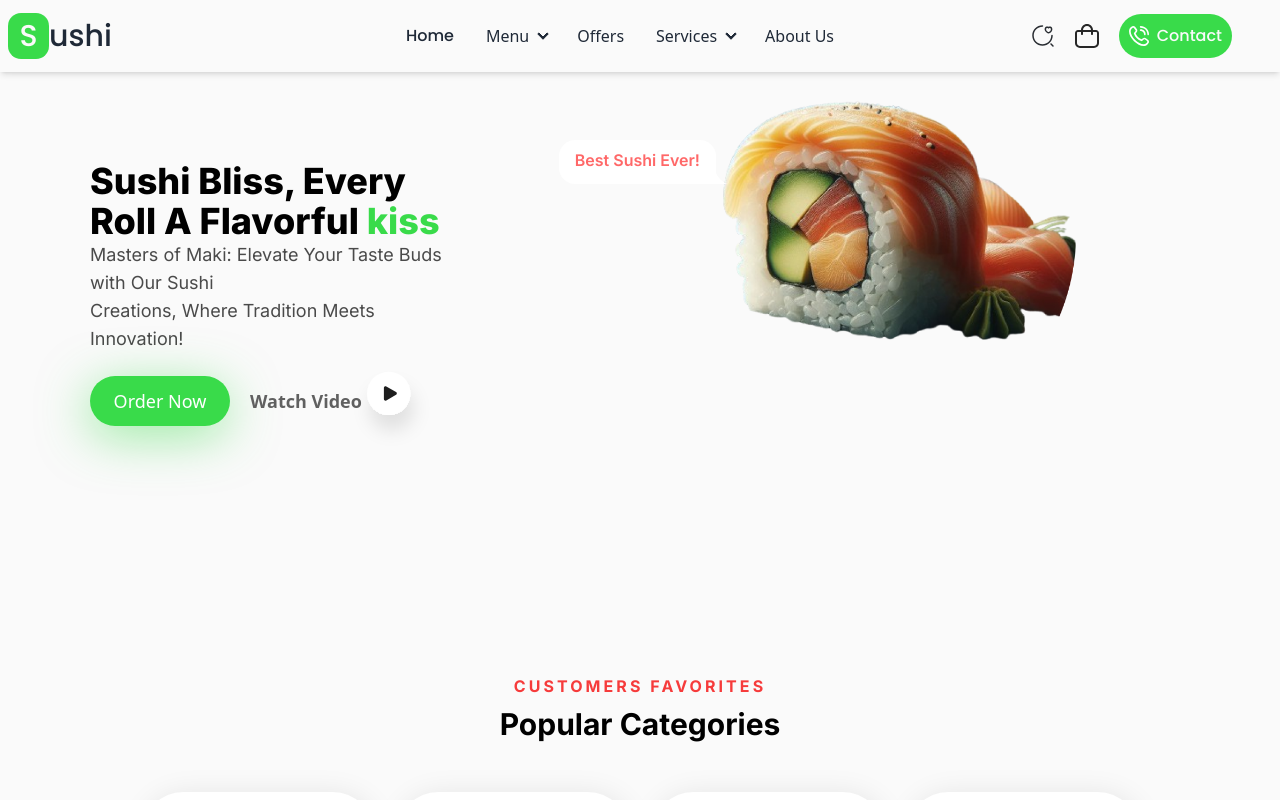
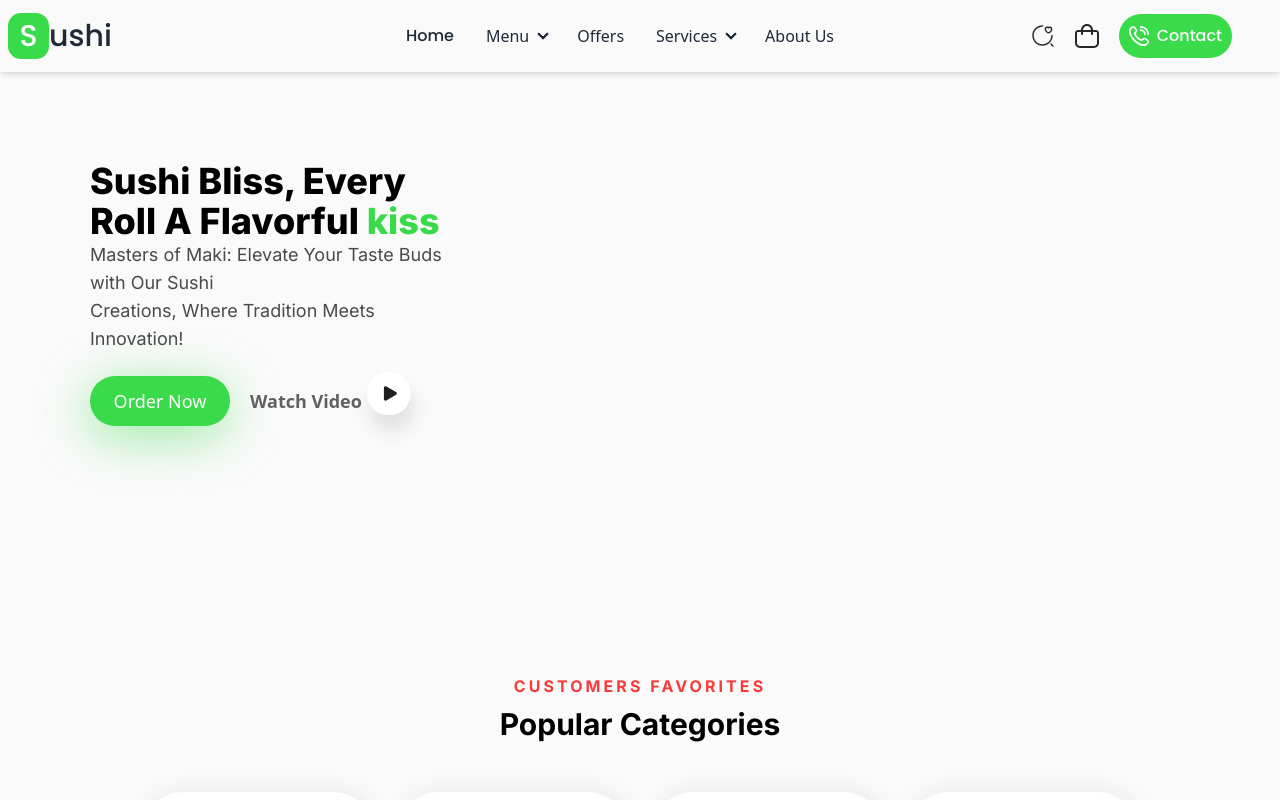
Before and after one commit to Maxwell011/sushi-experience, a React (Vite) app: page / in a window 1280 px wide. Shown: the top 800 px of the page. Built offline with nearby package versions, Linux system fonts and the light colour scheme.

Commit message:
Enhance App component with animation effect for chat bubble on larger screens

```diff
--- a/src/App.tsx
+++ b/src/App.tsx
@@ -40,7 +40,7 @@ function App() {
               </div>
             </div>
 
-            <div className="hidden lg:block">
+            <div className="hidden lg:block animate__animated animate__fadeInLeft">
               <div className="chat chat-end w-[220px] flex items-center justify-center ">
                 <div className="chat-bubble text-[#FF6868] font-semibold font-inter bg-normal-white absolute top-[140px] min-w-max ml-36">
                   Best Sushi Ever!
```
